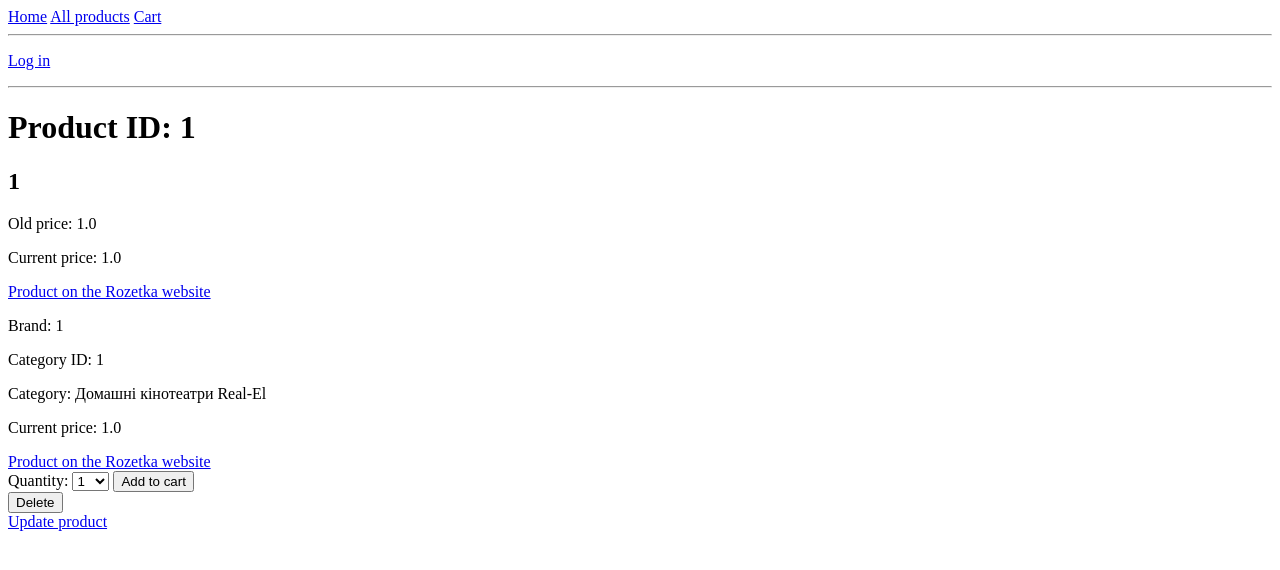
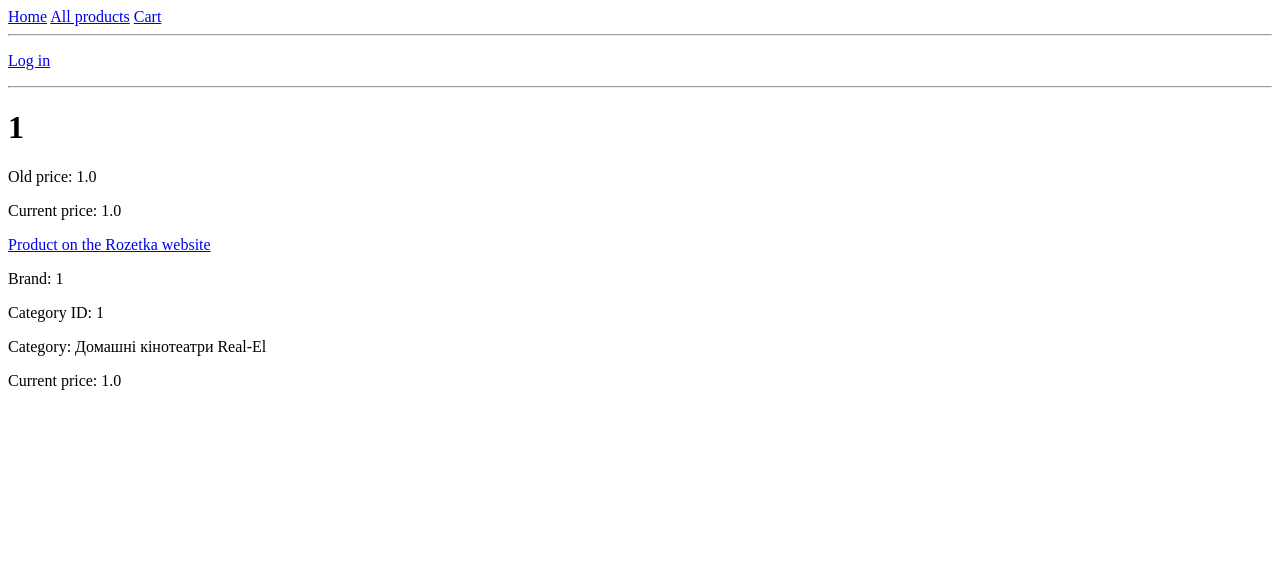
Before and after one commit to LadanSerhii/GeekHub-homework, a Django app: page /products/29/ in a window 1280 px wide. Shown: the top 570 px of the page. Run offline with Django 4.2, Linux system fonts and the light colour scheme; data comes from the database, SQL or seed files in the repository; both versions use the stored data as it was after the commit.

Commit message:
Add files via upload

```diff
--- a/HT_21/store/app/models.py
+++ b/HT_21/store/app/models.py
@@ -22,3 +22,6 @@ class Product(models.Model):
 class ProductCategory(models.Model):
     category_id = models.CharField(max_length=30, default='No category id')
     category_name = models.CharField(max_length=30, default='No category')
+
+    def __str__(self):
+        return self.category_name
--- a/HT_21/store/app/views.py
+++ b/HT_21/store/app/views.py
@@ -3,6 +3,7 @@ import subprocess
 from django.shortcuts import render, get_object_or_404, redirect
 from django.contrib import messages
 from django.contrib.auth import authenticate, login, logout
+from django.views.decorators.http import require_POST
 
 from .models import Product, ProductCategory
 from .forms import InputForm, ProductForm
@@ -96,7 +97,7 @@ def create_view(request):
         product_form = ProductForm(request.POST)
         if product_form.is_valid():
             product_form.save()
-            return redirect('products')
+            return redirect('detail.html')
         context = {
             'product_form': product_form,
         }
@@ -108,12 +109,15 @@ def create_view(request):
 
 def update_view(request, product_id):
     if request.user.is_superuser:
-        product = get_object_or_404(Product, id=product_id)
-        product_form = ProductForm(request.POST, instance=product)
-        if product_form.is_valid():
-            product_form.save()
+        product = Product.objects.get(id=product_id)
+        if request.method == 'POST':
+            product_form = ProductForm(request.POST, instance=product)
+            if product_form.is_valid():
+                product_form.save()
+                return redirect('products')
+        else:
+            product_form = ProductForm(instance=product)
         context = {
-            'product': product,
             'product_form': product_form,
         }
         return render(request, 'update_detail.html', context)
--- a/HT_21/store/templates/detail.html
+++ b/HT_21/store/templates/detail.html
@@ -2,8 +2,7 @@
 
 {% block content %}
 
-<h1>Product ID: {{ product.item_id }}</h1>
-<H2>{{ product.title }}</H2>
+<H1>{{ product.title }}</H1>
 <p>Old price: {{ product.old_price }}</p>
 <p>Current price: {{ product.current_price }}</p>
 <a href = {{ product.href }}>Product on the Rozetka website</a>
@@ -11,16 +10,16 @@
 <p> Category ID: {{ product.category }}</p>
 <p> Category: {{ product.product_category.category_name }} </p>
 <p> Current price: {{ product.current_price }} </p>
-<a href = {{ product.href }}>Product on the Rozetka website</a>
 
-
+{% if request.user.is_authenticated %}
 
 <form action="{% url 'cart_add' product.id %}" method="post">
     {{ cart_product_form }}
     {% csrf_token %}
     <input type="submit" value="Add to cart">
 </form>
-
+{% endif %}
+{% if request.user.is_superuser %}
 <div>
     <form action="{% url 'delete' product.id %}" method="POST">
         {% csrf_token %}
@@ -31,5 +30,5 @@
     <a href = "{% url 'update' product.id %}">Update product</a>
 </div>
 
-
+{% endif %}
 {% endblock %}
--- a/HT_21/store/templates/navbar.html
+++ b/HT_21/store/templates/navbar.html
@@ -9,5 +9,4 @@
         <p>Welcome {{ request.user.username }}<a href=/logout/> Log out</a></p>
     {% endif %}
     <hr>
-
 </nav>
--- a/HT_21/store/templates/products.html
+++ b/HT_21/store/templates/products.html
@@ -17,5 +17,7 @@
             <hr>
         {% endfor %}
     </ul>
+{% if request.user.is_superuser %}
 <a href="{% url 'create' %}"> Create a new product</a>
+{% endif %}
 {% endblock content %}
--- a/HT_21/store/templates/update_detail.html
+++ b/HT_21/store/templates/update_detail.html
@@ -2,7 +2,7 @@
 
 {% block content %}
 
-<form method="POST" action="{% url 'update' product.id %}" >
+<form method="POST" action="" >
     {% csrf_token %}
     <p>Product ID: {{ product_form.item_id }}</p>
     <p>Title {{ product_form.title }}</p>
```
Also changed, not shown: HT_21/store/templates/main.html (+4 -5 lines), HT_21/store/db.sqlite3.
